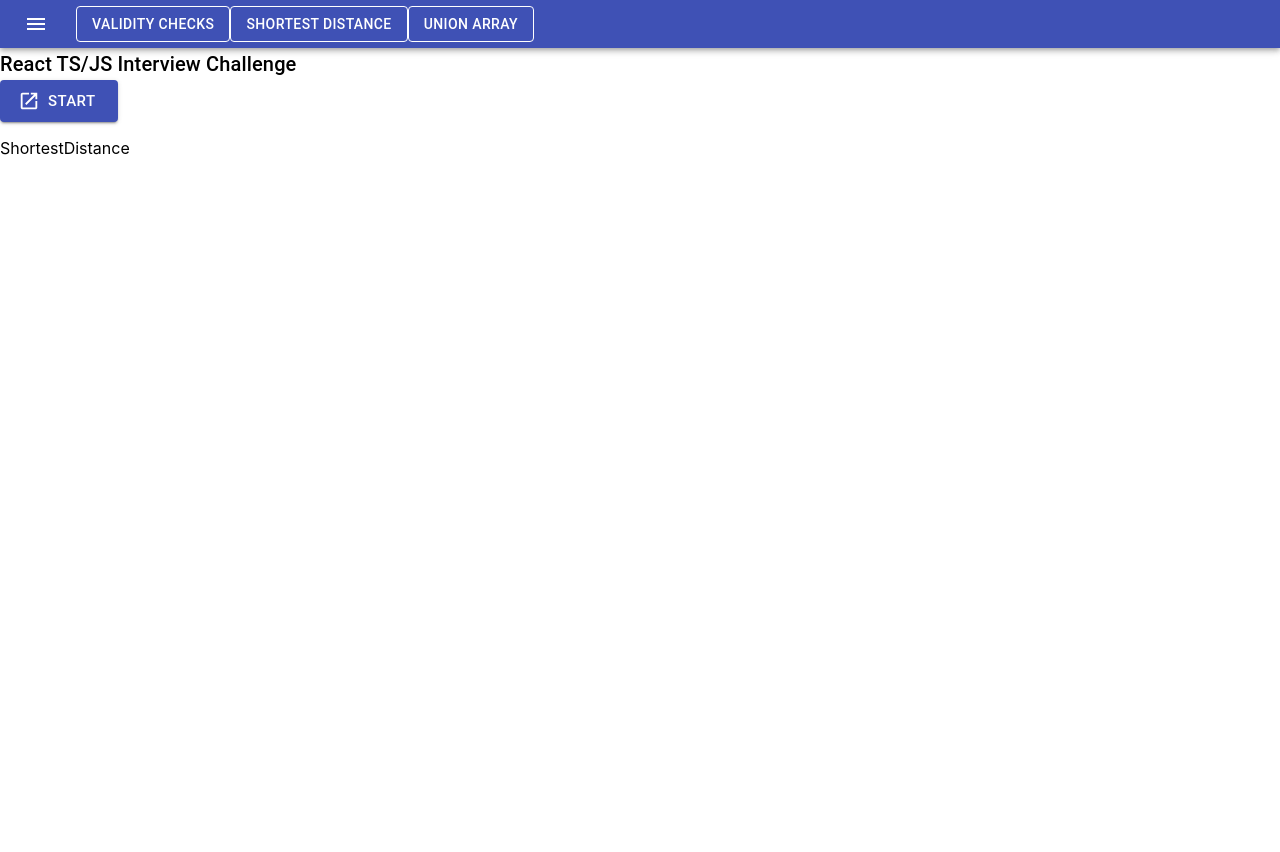
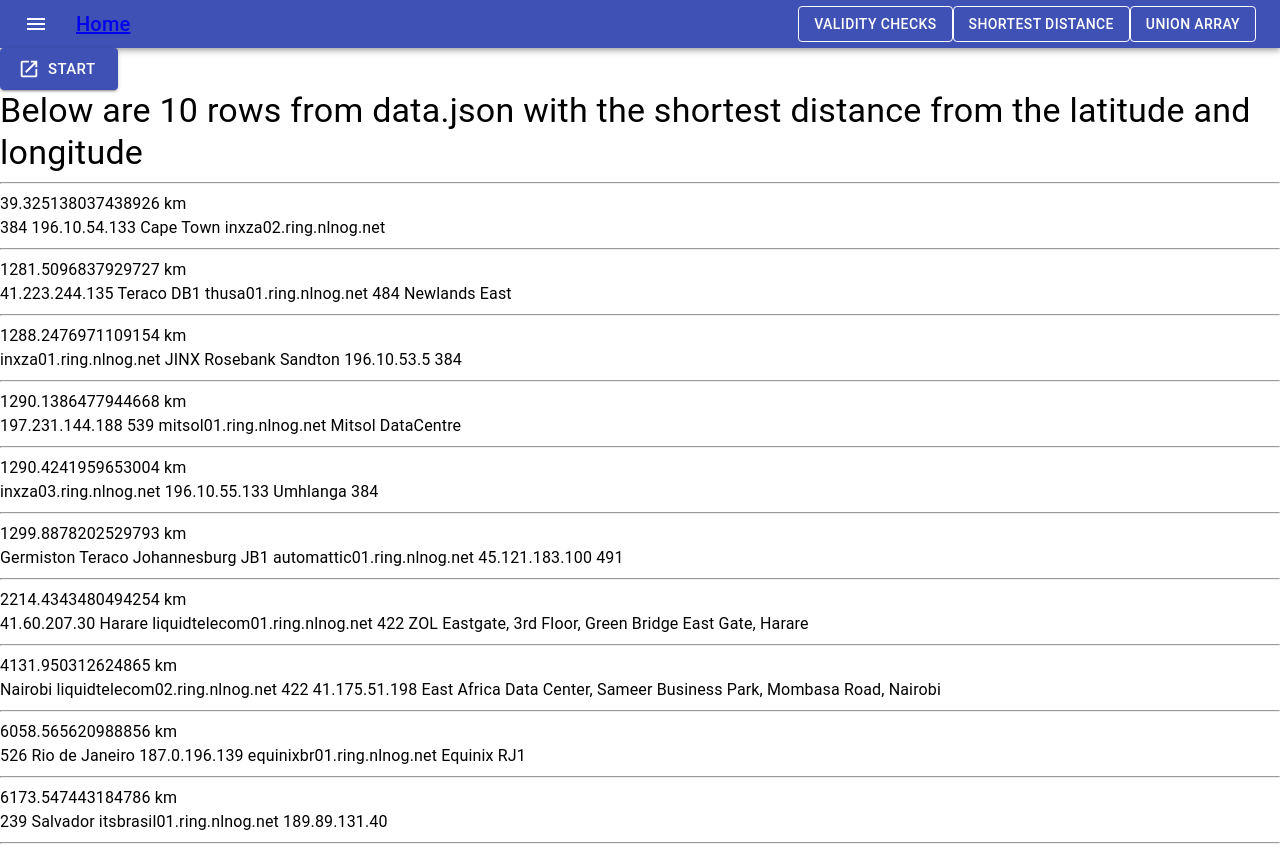
Before and after one commit to siphesande/challenge_react_typescript_material_ui, a React (Create React App) app in the folder client/: page /shortestdistance in a window 1280 px wide. Both pictures are taken after a click on the button "START". Before the commit the page ends 800 px from the top, so only its background shows below. Built offline with nearby package versions, Linux system fonts and the light colour scheme.

Commit message:
updated README.md file and updated components

```diff
--- a/client/src/App.tsx
+++ b/client/src/App.tsx
@@ -14,9 +14,7 @@ const App: React.FC = () => {
   return (
     <Router>
       <DenseAppBar />
-      <Typography variant="h6" color="inherit">
-        React TS/JS Interview Challenge
-      </Typography>
+
       <div className="container">
         <Route exact path="/" component={Home} />
         <Route exact path="/validitychecks" component={ValidityChecks} />
--- a/client/src/components/AppBar.tsx
+++ b/client/src/components/AppBar.tsx
@@ -1,5 +1,6 @@
 import React from 'react';
 import { createStyles, makeStyles, Theme } from '@material-ui/core/styles';
+import { Link } from 'react-router-dom';
 import AppBar from '@material-ui/core/AppBar';
 import Toolbar from '@material-ui/core/Toolbar';
 import Typography from '@material-ui/core/Typography';
@@ -15,6 +16,9 @@ const useStyles = makeStyles((theme: Theme) =>
     menuButton: {
       marginRight: theme.spacing(2),
     },
+    title: {
+      flexGrow: 1,
+    }
   }),
 );
 
@@ -28,6 +32,11 @@ export default function DenseAppBar() {
           <IconButton edge="start" className={classes.menuButton} color="inherit" aria-label="menu" href="/">
             <MenuIcon />
           </IconButton>
+          <Typography variant="h6" className={classes.title}>
+
+            <Link to="/"> Home</Link>
+          </Typography>
+
           <Button variant="outlined" color="inherit" href="/validitychecks">Validity Checks</Button>
           <Button variant="outlined" color="inherit" href="/shortestdistance">Shortest Distance</Button>
           <Button variant="outlined" color="inherit" href="/unionarray">Union Array</Button>
--- a/client/src/components/Home.tsx
+++ b/client/src/components/Home.tsx
@@ -1,4 +1,5 @@
 import React, { useState } from 'react';
+import Typography from '@material-ui/core/Typography';
 
 
 const Home: React.FC = () => {
@@ -7,7 +8,12 @@ const Home: React.FC = () => {
 
     <div>
 
-      <p>Home</p>
+      <Typography variant="h2" color="inherit">
+        Home
+      </Typography>
+      <Typography variant="h6" color="inherit">
+        React TS/JS Interview Challenge
+      </Typography>
     </div>
 
   );
--- a/client/src/components/ShortestDistance.tsx
+++ b/client/src/components/ShortestDistance.tsx
@@ -2,11 +2,19 @@ import React, { useState } from 'react';
 import { rowsWithShortestDistance } from '../tasks/task';
 import Button from '@material-ui/core/Button'
 import LaunchIcon from '@material-ui/icons/Launch';
+import Typography from '@material-ui/core/Typography';
 
 
 
 const ShortestDistance: React.FC = () => {
+  const [start, setStart] = useState(false);
+  const [shortest_distance_array, setShortest_distance_array] = useState(rowsWithShortestDistance(-34.270836, 18.459778));
 
+
+  const startsExecution = () => {
+    setStart(true)
+  }
+  console.log(shortest_distance_array);
   return (
 
     <div>
@@ -15,10 +23,49 @@ const ShortestDistance: React.FC = () => {
         color="primary"
         size="large"
         startIcon={<LaunchIcon />}
+        onClick={() => { startsExecution() }}
       >
         Start
       </Button>
-      <p>ShortestDistance</p>
+
+
+      <div>
+        {start
+          ? <div>
+            <div>
+
+              <div>
+                <Typography variant="h4">Below are 10 rows from data.json with the shortest distance
+                from the latitude and longitude
+                </Typography>
+              </div>
+              <hr />
+
+              {
+                shortest_distance_array.map((item, key) => (
+
+                  <div key={key}>
+                    <Typography>{item.euclidean_from_lat_long} km</Typography>
+                    <Typography>{item.meta} </Typography>
+
+                    <hr />
+                  </div>
+
+                ))
+              }
+
+            </div>
+
+
+          </div>
+          : <Typography> NOTHING TO SHOW, PRESS START BUTTON</Typography>
+        }
+      </div>
+
+
+
+
+
     </div>
 
   );
--- a/client/src/components/ValidityChecks.tsx
+++ b/client/src/components/ValidityChecks.tsx
@@ -42,7 +42,7 @@ const ValidityChecks: React.FC = () => {
           : <Typography> NOTHING TO SHOW, PRESS START BUTTON</Typography>
         }
       </div>
-      <Typography>This is validity check page</Typography>
+
     </div>
 
   );
--- a/client/src/tasks/task.js
+++ b/client/src/tasks/task.js
@@ -137,5 +137,5 @@ export const unionOfTheTwoArrays = (testSet1, testSet2) => {
 
 unionOfTheTwoArrays(p3Data.testSet1, p3Data.testSet2)
 combinedDataAndGeo()
-sortedByEuclideanDistance(-34.270836, 18.459778);
+//sortedByEuclideanDistance(-34.270836, 18.459778);
 rowsWithShortestDistance(-34.270836, 18.459778)
```
Also changed, not shown: 1 other file (tests, documents, lock files or other folders).
